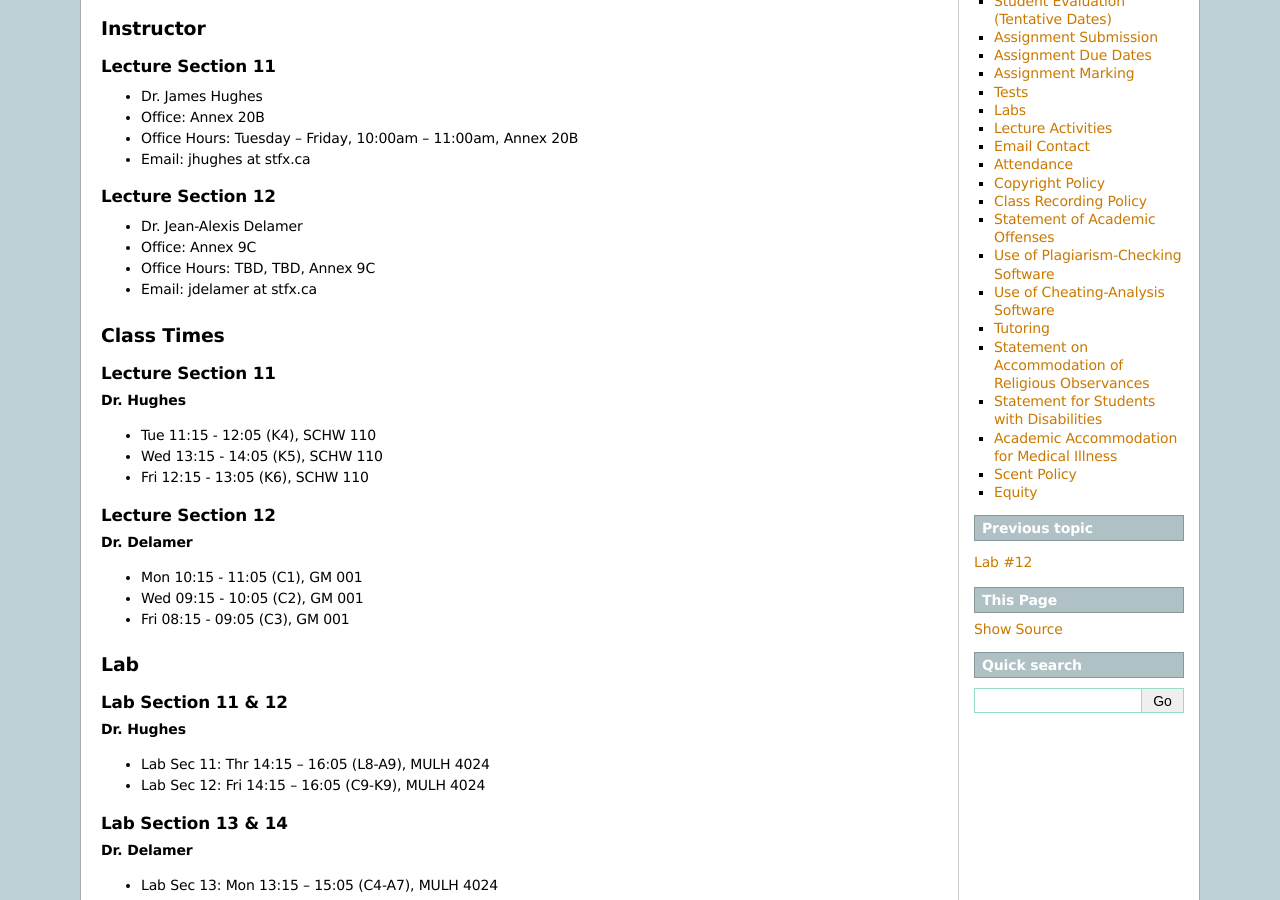
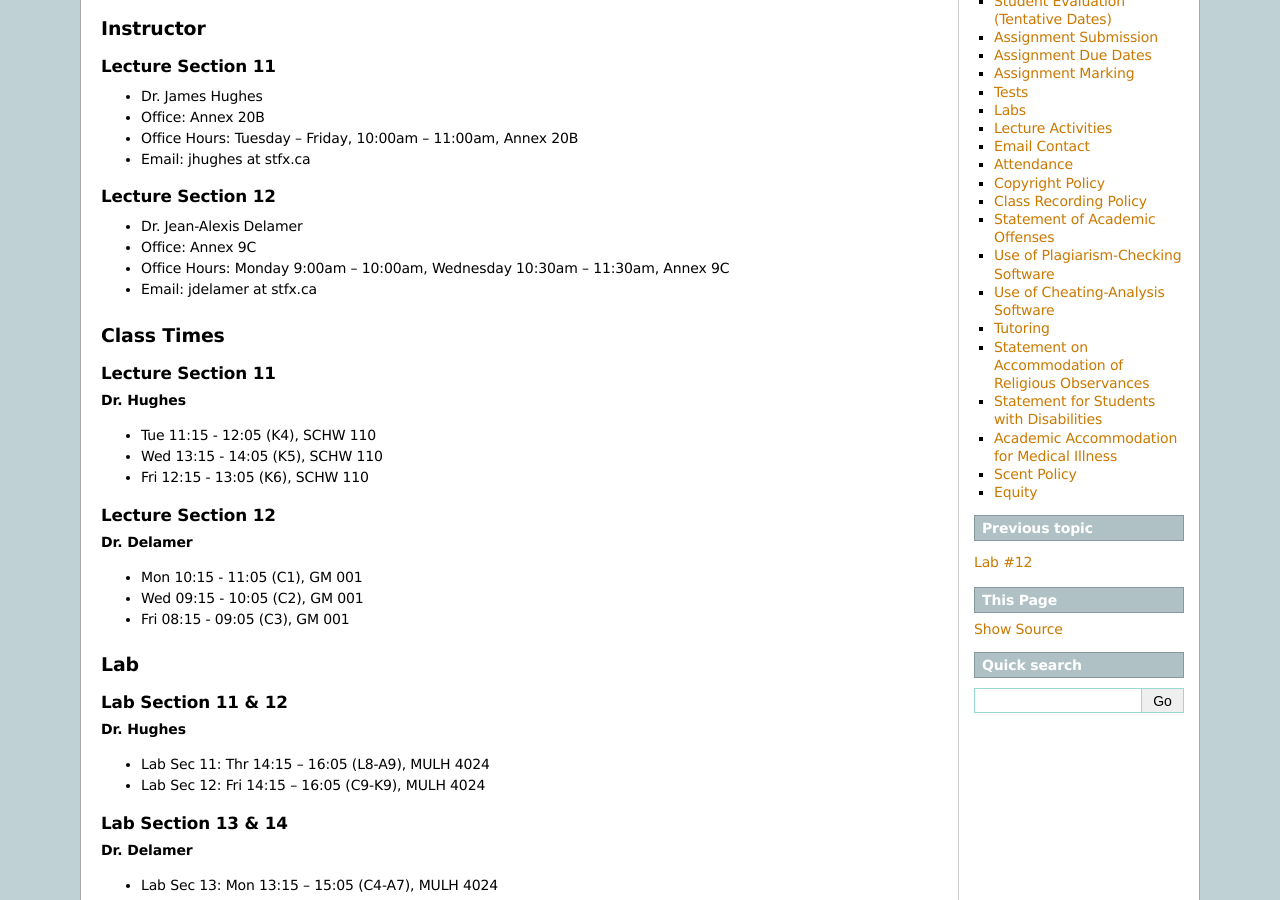
Before and after one commit to jameshughes89/cs101, a Sphinx documentation site: the page built from source/outline.rst, in a window 1280 px wide and 900 px high, scrolled down 439 px. Built offline with Sphinx 7.4.7, drawn with Linux system fonts in a browser that asks for light colours; formulas are drawn with MathJax 3; pages that are not in the unit, such as notebooks, are missing from menus.

Commit message:
Update outline.rst
Update outline for Fall 2021.
Replace TBDs.

```diff
--- a/source/outline.rst
+++ b/source/outline.rst
@@ -38,7 +38,7 @@ Lecture Section 12
 
 * Dr. Jean-Alexis Delamer
 * Office: Annex 9C
-* Office Hours: TBD, TBD, Annex 9C
+* Office Hours: Monday 9:00am -- 10:00am, Wednesday 10:30am -- 11:30am, Annex 9C
 * Email: jdelamer at stfx.ca
 
 
```
